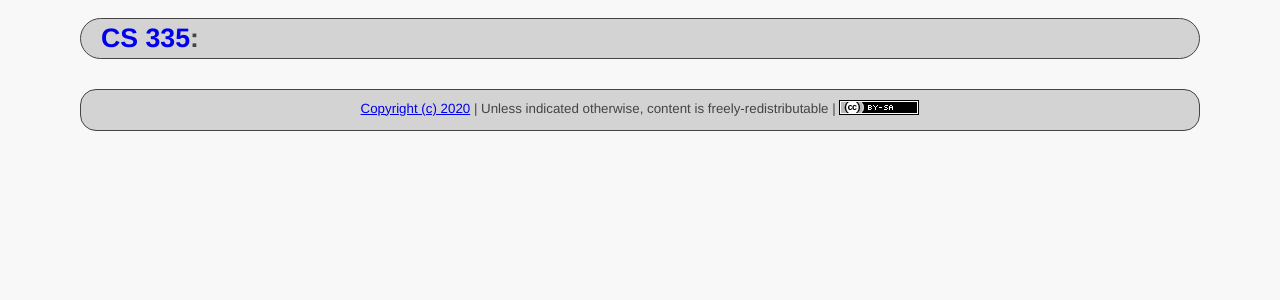
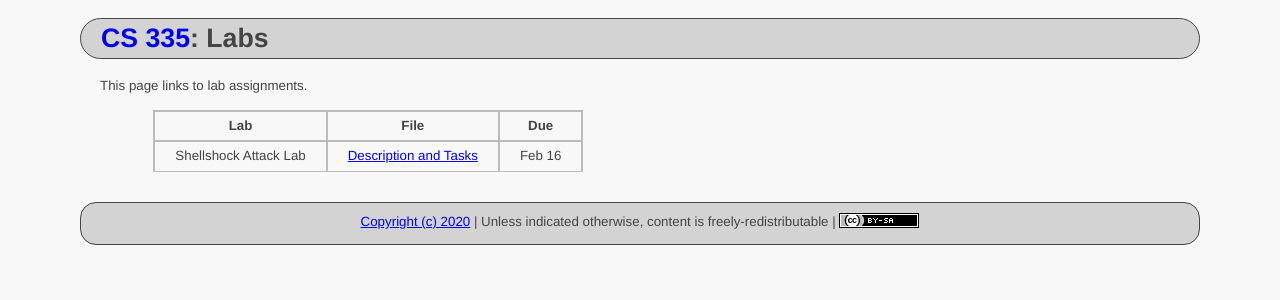
Before and after one commit to ycpcs/cs335-spring2020, a Jekyll site: the page built from labs/index.md, in a window 1280 px wide. Shown: the top 300 px of the page. Built offline with Jekyll 4.4.1, drawn with Linux system fonts in a browser that asks for light colours; our own code applies the rules of GitHub Pages for plain Markdown files.

Commit message:
Add Shellshock attack lab

```diff
--- a/labs/index.md
+++ b/labs/index.md
@@ -0,0 +1,11 @@
+---
+layout: default
+course_number: CS335
+title: Labs
+---
+
+This page links to lab assignments.
+
+> Lab | File | Due
+> ---------- | ---- | ---
+> Shellshock Attack Lab | [Description and Tasks](shellshock.html) | Feb 16
```
Also changed, not shown: index.md (+1 -0 lines), labs/shellshock.md (added, +17 -0 lines), 1 other file.
